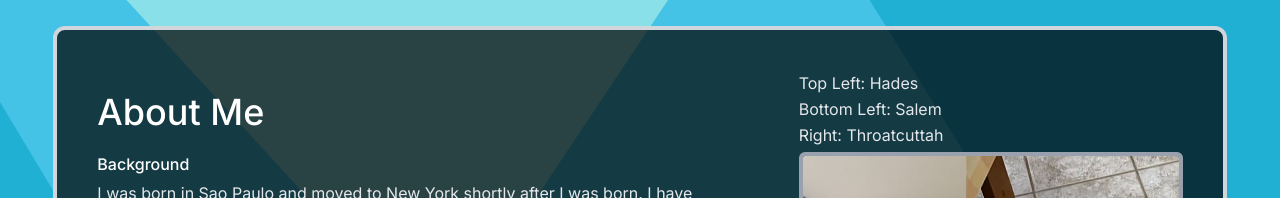
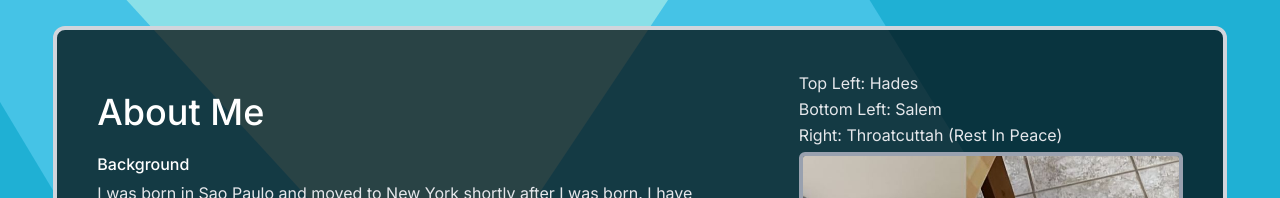
Before and after one commit to markoka101/portfolio, a React (Vite) app: page /about-me in a window 1280 px wide. Shown: the part 138-336 px from the top of the page. Built offline with nearby package versions, Linux system fonts and the light colour scheme.

Commit message:
updated with sad news :(

```diff
--- a/src/pages/Person/Person.tsx
+++ b/src/pages/Person/Person.tsx
@@ -48,7 +48,7 @@ function Person() {
 						<h4 className="mb-1 leading-relaxed text-gray-200">
 							Top Left: Hades <br />
 							Bottom Left: Salem <br />
-							Right: Throatcuttah
+							Right: Throatcuttah (Rest In Peace)
 						</h4>
 
 						<FadeInImage
```
